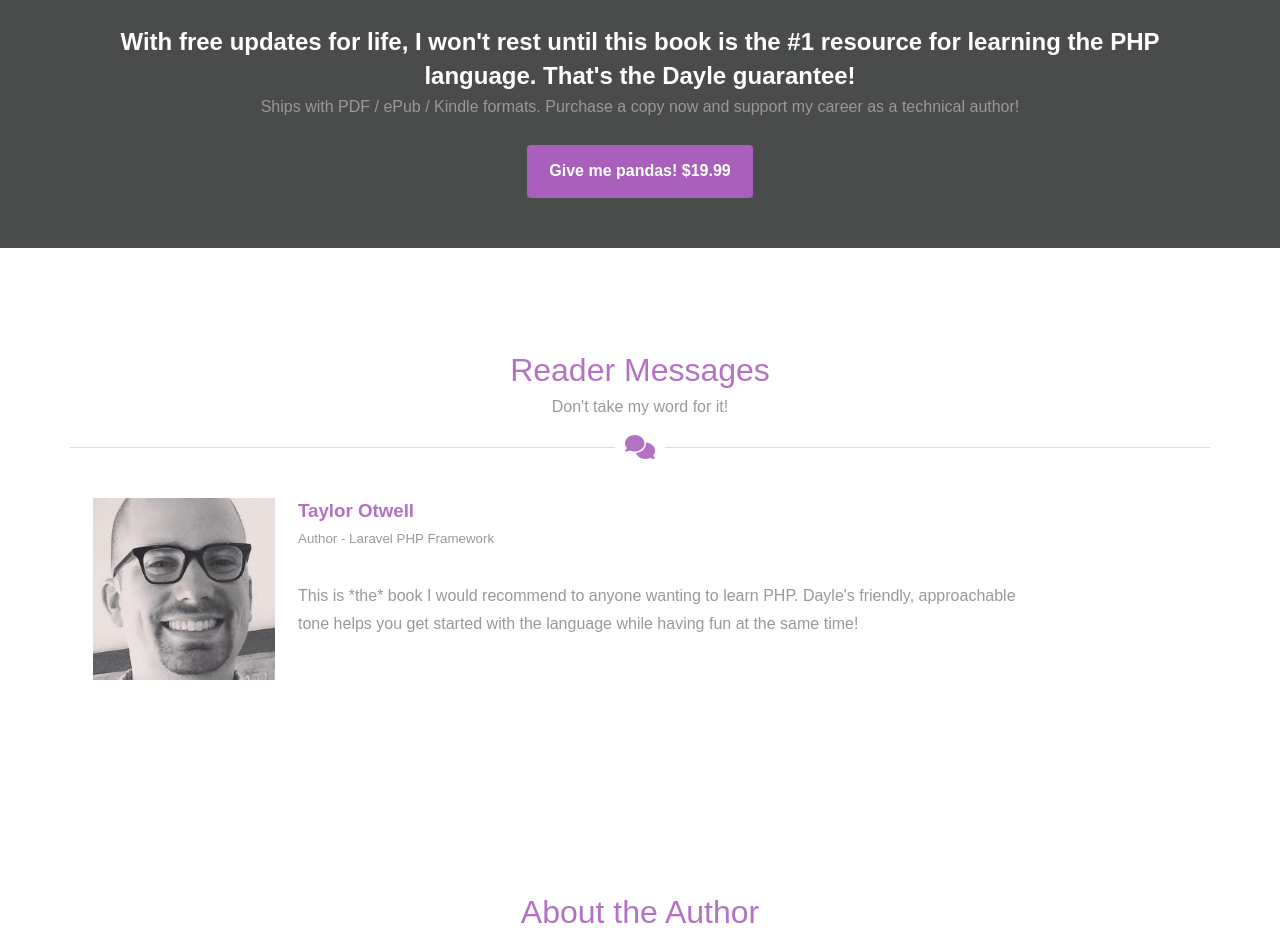
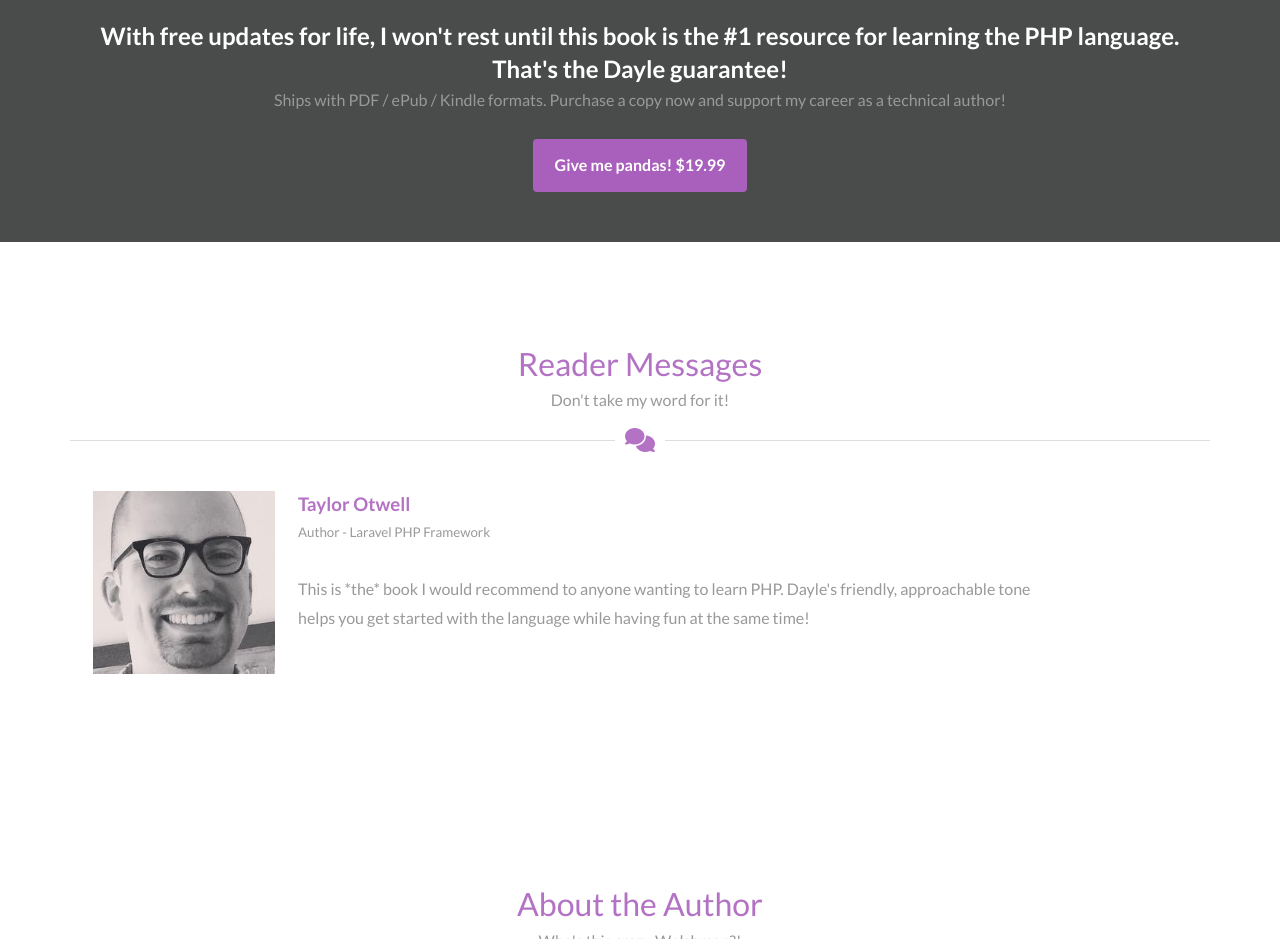
Before and after one commit to Bot473Gaming/LearnCss, a plain HTML site: page 6/index.html in a window 1280 px wide. Shown: the part 1660-2599 px from the top of the page. Drawn offline with nearby package versions, Linux system fonts and the light colour scheme.

Commit message:
Add files via upload

```diff
--- a/6/assets/css/style.css
+++ b/6/assets/css/style.css
@@ -9,6 +9,8 @@
 html {
     font-family: Arial, Helvetica, sans-serif;
     scroll-behavior: smooth;
+    font-family: 'Lato', sans-serif;
+    ;
 }
 
 body {
@@ -375,6 +377,7 @@ p {
 .ab-body {
     visibility: hidden;
     width: 66%;
+    display: block;
 }
 
 .ab-body>h2 {
--- a/6/assets/js/main.js
+++ b/6/assets/js/main.js
@@ -4,12 +4,14 @@ function tog_nav() {
 }
 
 function isScrolledIntoView(elem) {
-    var docViewTop = $(window).scrollTop();
+    var docViewTop = $(window).scrollTop() + 80;
     var docViewBottom = docViewTop + $(window).height();
 
     var elemTop = $(elem).offset().top;
     var elemBottom = elemTop + $(elem).height();
-    return ((elemBottom <= docViewBottom) && (elemTop >= docViewTop));
+    console.log(docViewTop, docViewBottom)
+    console.log(elem, elemTop, elemBottom)
+    return ((elemBottom <= docViewBottom) && (elemTop >= docViewTop)) || ((elemBottom >= docViewTop) && (elemTop <= docViewTop - (elemBottom - docViewTop)));
 };
 
 function isScrolled(elem) {
@@ -94,9 +96,10 @@ $(window).scroll(function() {
     }
     if (isScrolledIntoView($('.ab-img'))) {
         $('.ab-img').addClass('fadeInLeft');
+    }
+    if (isScrolledIntoView($('.ab-body'))) {
         $('.ab-body').addClass('fadeInRight');
     }
-
 });
 
 //fadeInRight
--- a/6/index.html
+++ b/6/index.html
@@ -10,6 +10,7 @@
     <link rel="stylesheet" href="./assets/css/responsive.css">
     <link rel="stylesheet" href="https://cdnjs.cloudflare.com/ajax/libs/font-awesome/6.1.1/css/all.min.css">
     <link rel="stylesheet" href="https://cdnjs.cloudflare.com/ajax/libs/font-awesome/6.1.1/css/v4-font-face.min.css">
+    <link href='http://fonts.googleapis.com/css?family=Lato:400,700' rel='stylesheet' type='text/css'>
     <script src="https://ajax.googleapis.com/ajax/libs/jquery/3.6.0/jquery.min.js"></script>
 </head>
 
```
